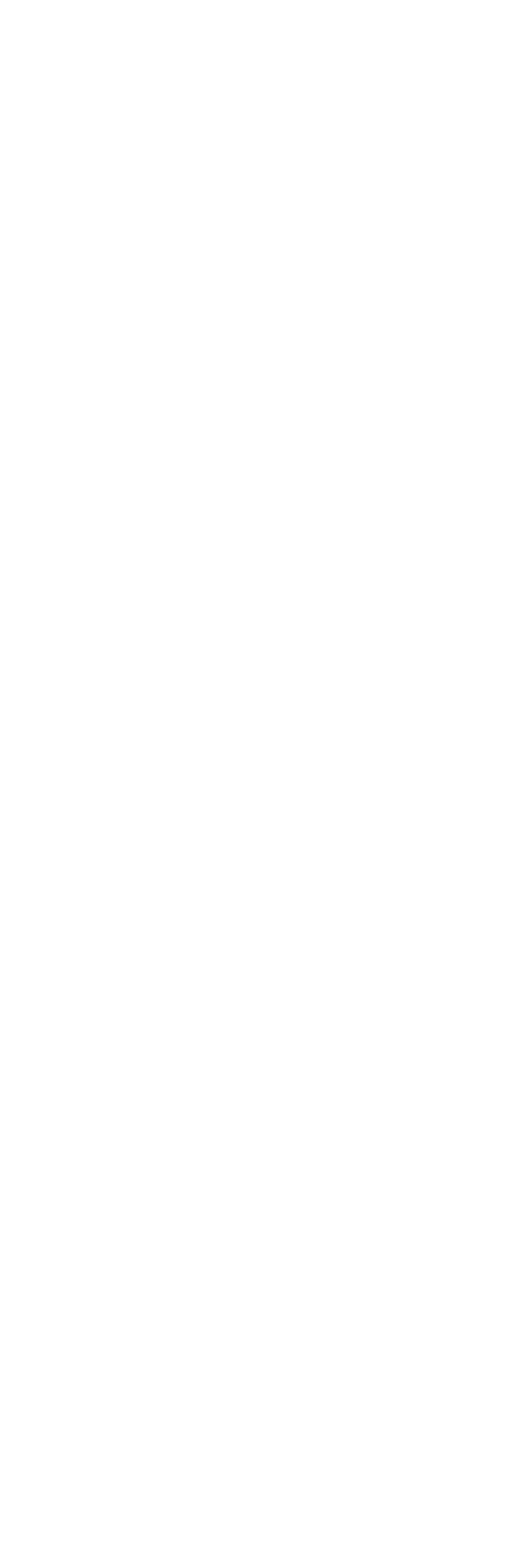
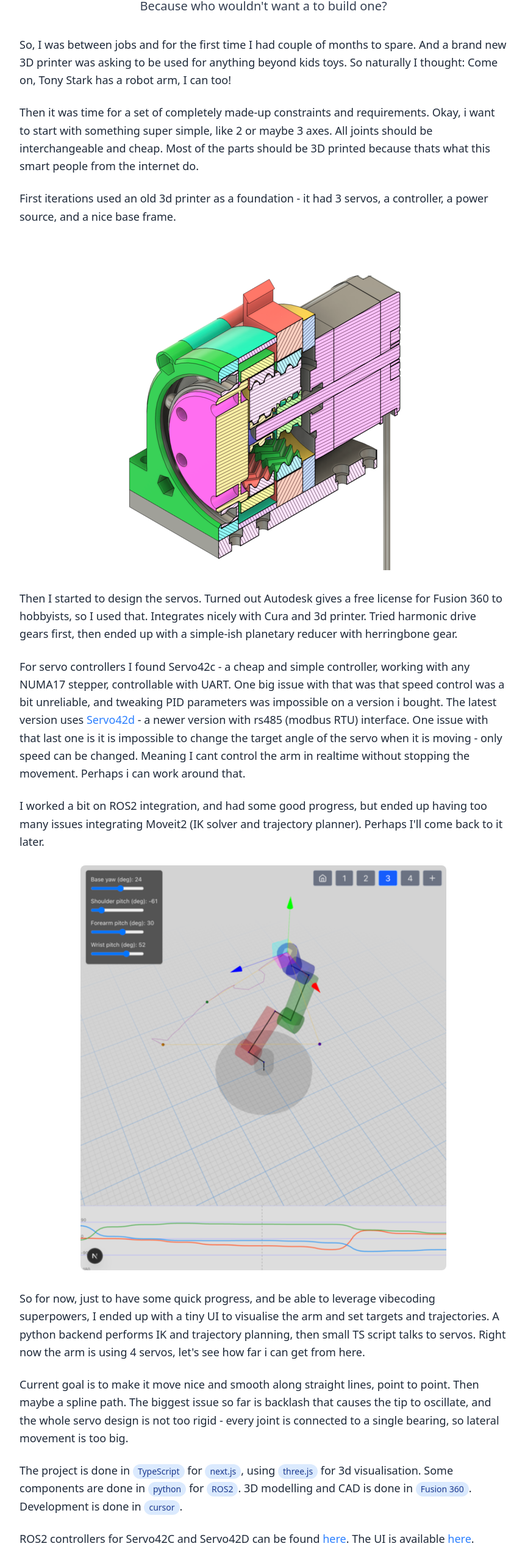
Before and after one commit to kvasdopil/me, a React (Vite) app: page /project/robot-arm in a window 1280 px wide. Before the commit this address had no page. Shown: the part 234-2797 px from the top of the page at 61% size, without its empty margins (208-1069 px from the left). Before the commit the page ends 800 px from the top, so only its background shows below. Built offline with nearby package versions, Linux system fonts and the light colour scheme.

Commit message:
add info about robot arm

```diff
--- a/src/App.tsx
+++ b/src/App.tsx
@@ -218,6 +218,7 @@ function App() {
             period="2017 – 2023"
             title="Ombori Apps • Head of R&D 🧪🔬"
             description="Interactive digital solutions for retail."
+            pairWithNext
             startup
             tags={[
               "React",
@@ -243,6 +244,24 @@ function App() {
             <TimelineBullet>
               Interactive apps with 3D/graphics, TTS, speech & image recognition.
             </TimelineBullet>
+          </TimelineItem>
+          <TimelineItem
+            side="right"
+            colorClass="bg-purple-500"
+            period="2023 – ongoing"
+            title="Robot Arm 🤖"
+            link="/project/robot-arm"
+            linkText="More..."
+            hobby
+            description="Because who wouldn't want to build one? A 3D-printed robot arm with custom servos, ROS2 integration, and a web UI for control."
+            tags={["Python", "ROS2", "Fusion 360", "Three.js", "Next.js"]}
+          >
+            <a
+              className="text-sm text-white border-b-1 hover:text-blue-100"
+              href="/project/robot-arm"
+            >
+              Read more...
+            </a>
           </TimelineItem>
           <TimelineItem
             side="right"
--- a/src/components/MainPage.tsx
+++ b/src/components/MainPage.tsx
@@ -257,18 +257,23 @@ export const TimelineItem: React.FC<TimelineItemProps> = ({
           : "pl-10 md:pl-12 md:col-start-2 md:col-span-1"
       }
     >
-      {hobby ? <HobbyWrapper>{content}</HobbyWrapper> : content}
+      {hobby ? <HobbyWrapper rightAlign={side === "right"}>{content}</HobbyWrapper> : content}
     </div>
   );
 };
 
-const HobbyWrapper: React.FC<{ children: React.ReactNode }> = ({ children }) => (
+const HobbyWrapper: React.FC<{ children: React.ReactNode; rightAlign?: boolean }> = ({
+  children,
+  rightAlign,
+}) => (
   <div
-    className="inline-block rounded-lg -mx-4 mb-4 flex shadow-lg border-blue-100 w-fit flex-1 rounded-lg p-4"
+    className={`inline-block rounded-lg -mx-4 mb-4 flex shadow-lg border-blue-100 w-fit flex-1 rounded-lg p-4`}
     style={{
-      background:
-        "radial-gradient(circle at 30% -50%, #f8fafc 0%, #a7f3d0 40%, #60a5fa 80%, #f472b6 100%)",
-      // #f8fafc (zinc-50), #a7f3d0 (emerald-200), #60a5fa (blue-400), #f472b6 (pink-400)
+      background: rightAlign
+        ? // New, completely different gradient for rightAlign=true
+          "radial-gradient(circle at 80% 120%, #fdf6b2 0%, #fbbf24 40%, #f472b6 80%, #6366f1 100%)"
+        : // Original gradient for left/default
+          "radial-gradient(circle at 30% -50%, #f8fafc 0%, #a7f3d0 40%, #60a5fa 80%, #f472b6 100%)",
     }}
   >
     {children}
--- a/src/main.tsx
+++ b/src/main.tsx
@@ -5,6 +5,7 @@ import "./index.css";
 import App from "./App.tsx";
 import InstabeeFleetDashboard from "./projects/InstabeeFleetDashboard.tsx";
 import InstabeeGeospatialRanking from "./projects/InstabeeGeospatialRanking.tsx";
+import RobotArm from "./projects/RobotArm.tsx";
 
 // Handle GitHub Pages SPA redirect (sessionStorage variant)
 const restorePathFromSessionStorage = () => {
@@ -32,6 +33,7 @@ createRoot(document.getElementById("root")!).render(
           path="/project/instabee-geospatial-ranking"
           element={<InstabeeGeospatialRanking />}
         />
+        <Route path="/project/robot-arm" element={<RobotArm />} />
       </Routes>
     </BrowserRouter>
   </StrictMode>,
--- /dev/null
+++ b/src/projects/RobotArm.tsx
@@ -0,0 +1,152 @@
+import BackButton from "../components/BackButton";
+import {
+  PageHeader,
+  PageContent,
+  PageSection,
+  PageContainer,
+  Tag,
+} from "../components/PageComponents";
+
+const Image = ({
+  src,
+  alt,
+  width,
+  height,
+}: {
+  src: string;
+  alt: string;
+  width: number;
+  height: number;
+}) => {
+  return (
+    <div className="flex justify-center align-center mb-8 ">
+      <img src={src} alt={alt} width={width} height={height} className="rounded-lg" />
+    </div>
+  );
+};
+
+export default function InstabeeFleetDashboard() {
+  return (
+    <div>
+      <BackButton />
+
+      <div className="flex items-center justify-center min-h-screen px-6 py-20">
+        <div className="max-w-4xl w-full bg-white rounded-lg shadow-md p-12">
+          <div className="space-y-6 text-lg text-gray-800 leading-relaxed">
+            <PageContainer>
+              <PageHeader
+                title="Robot Arm"
+                company="hobby project"
+                year="2023-ongoing"
+                description="Because who wouldn't want a to build one?"
+              />
+
+              <PageContent>
+                <PageSection>
+                  So, I was between jobs and for the first time I had couple of months to spare. And
+                  a brand new 3D printer was asking to be used for anything beyond kids toys. So
+                  naturally I thought: Come on, Tony Stark has a robot arm, I can too!
+                </PageSection>
+
+                <PageSection>
+                  Then it was time for a set of completely made-up constraints and requirements.
+                  Okay, i want to start with something super simple, like 2 or maybe 3 axes. All
+                  joints should be interchangeable and cheap. Most of the parts should be 3D printed
+                  because thats what this smart people from the internet do.
+                </PageSection>
+
+                <PageSection>
+                  First iterations used an old 3d printer as a foundation - it had 3 servos, a
+                  controller, a power source, and a nice base frame.
+                </PageSection>
+
+                <PageSection>
+                  <Image
+                    src="/robot-arm/servo-herring.png"
+                    alt="Robot Arm Servo"
+                    width={600}
+                    height={600}
+                  />
+                  Then I started to design the servos. Turned out Autodesk gives a free license for
+                  Fusion 360 to hobbyists, so I used that. Integrates nicely with Cura and 3d
+                  printer. Tried harmonic drive gears first, then ended up with a simple-ish
+                  planetary reducer with herringbone gear.
+                </PageSection>
+
+                <PageSection>
+                  For servo controllers I found Servo42c - a cheap and simple controller, working
+                  with any NUMA17 stepper, controllable with UART. One big issue with that was that
+                  speed control was a bit unreliable, and tweaking PID parameters was impossible on
+                  a version i bought. The latest version uses{" "}
+                  <a
+                    className="text-blue-500 decoration-underline"
+                    href="https://www.aliexpress.com/i/1005005593922187.html"
+                    target="_blank"
+                    rel="noopener noreferrer"
+                  >
+                    Servo42d
+                  </a>{" "}
+                  - a newer version with rs485 (modbus RTU) interface. One issue with that last one
+                  is it is impossible to change the target angle of the servo when it is moving -
+                  only speed can be changed. Meaning I cant control the arm in realtime without
+                  stopping the movement. Perhaps i can work around that.
+                </PageSection>
+
+                <PageSection>
+                  I worked a bit on ROS2 integration, and had some good progress, but ended up
+                  having too many issues integrating Moveit2 (IK solver and trajectory planner).
+                  Perhaps I'll come back to it later.
+                </PageSection>
+
+                <PageSection>
+                  <Image src="/robot-arm/ui.png" alt="Robot Arm UI" width={600} height={600} />
+                  So for now, just to have some quick progress, and be able to leverage vibecoding
+                  superpowers, I ended up with a tiny UI to visualise the arm and set targets and
+                  trajectories. A python backend performs IK and trajectory planning, then small TS
+                  script talks to servos. Right now the arm is using 4 servos, let's see how far i
+                  can get from here.
+                </PageSection>
+
+                <PageSection>
+                  Current goal is to make it move nice and smooth along straight lines, point to
+                  point. Then maybe a spline path. The biggest issue so far is backlash that causes
+                  the tip to oscillate, and the whole servo design is not too rigid - every joint is
+                  connected to a single bearing, so lateral movement is too big.
+                </PageSection>
+
+                <PageSection>
+                  The project is done in <Tag>TypeScript</Tag> for <Tag>next.js</Tag>, using{" "}
+                  <Tag>three.js</Tag> for 3d visualisation. Some components are done in{" "}
+                  <Tag>python</Tag> for <Tag>ROS2</Tag>. 3D modelling and CAD is done in{" "}
+                  <Tag>Fusion 360</Tag>. Development is done in <Tag>cursor</Tag>.
+                </PageSection>
+
+                <PageSection>
+                  ROS2 controllers for Servo42C and Servo42D can be found{" "}
+                  <a
+                    className="text-blue-500 decoration-underline"
+                    href="https://github.com/kvasdopil/servo42c_controller"
+                    target="_blank"
+                    rel="noopener noreferrer"
+                  >
+                    here
+                  </a>
+                  . The UI is available{" "}
+                  <a
+                    className="text-blue-500 decoration-underline"
+                    href="https://github.com/kvasdopil/robot-arm-ui"
+                    target="_blank"
+                    rel="noopener noreferrer"
+                  >
+                    here
+                  </a>
+                  .
+                </PageSection>
+              </PageContent>
+            </PageContainer>
+          </div>
+        </div>
+      </div>
+    </div>
+  );
+}
--- a/src/projects/index.ts
+++ b/src/projects/index.ts
@@ -1,3 +1,4 @@
 // Project content components
 export { default as InstabeeFleetDashboard } from "./InstabeeFleetDashboard";
 export { default as InstabeeGeospatialRanking } from "./InstabeeGeospatialRanking";
+export { default as RobotArm } from "./RobotArm";
```
Also changed, not shown: public/robot-arm/servo-herring.png (added), public/robot-arm/ui.png (added).
